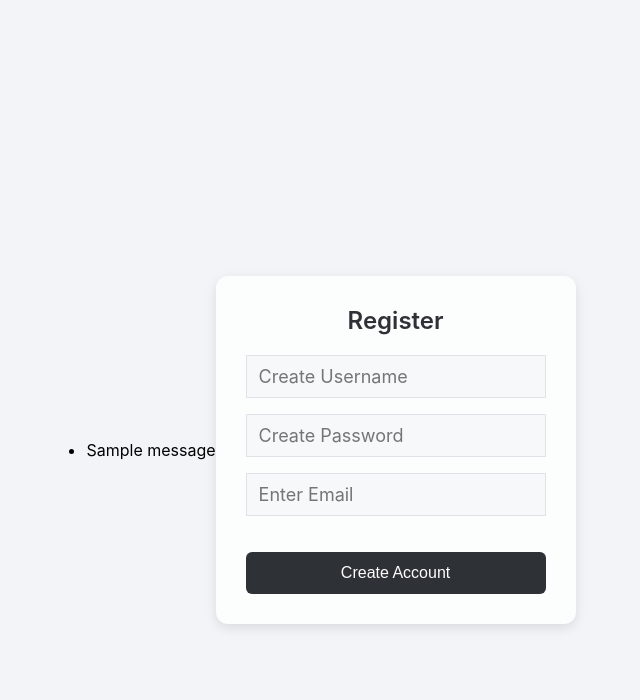
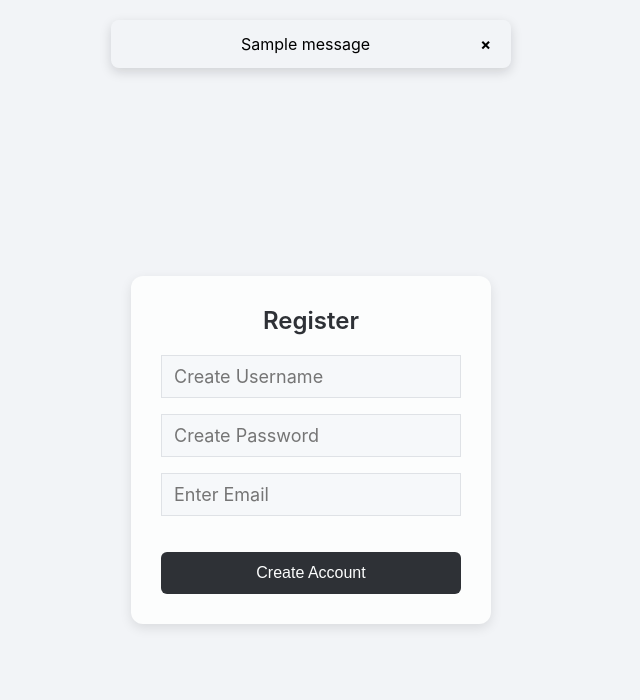
Before and after one commit to MiloGH-1/Bill-Splitter-Web-Application, a Flask app: page /register in a window 1280 px wide. Shown: the top 700 px of the page, without its empty margins (329-969 px from the left). Run offline with Flask 3, Linux system fonts and the light colour scheme; one stand-in notice (Sample message) is shown.

Commit message:
Styled the flashes and added ability to press an 'X' to remove them from the screen.

```diff
--- a/routes/auth.py
+++ b/routes/auth.py
@@ -20,10 +20,10 @@ def login():
                 session["user"] = email
                 session["user_id"] = found.id
 
-                flash("Sucessfully logged in! Hello " + found.username)
+                flash("Sucessfully logged in! Hello " + found.username, "green")
                 return redirect(url_for("user.dashboard"))
         else:
-
+                flash("Incorrect Details", "red")
                 return render_template("login.html")
 
     else:
@@ -49,14 +49,14 @@ def reg():
 
 
         elif foundUser:
-            flash("Username already in use!")
+            flash("Username already in use!", "red")
             return redirect(url_for("auth.reg"))
 
         else:
             usr = users(username, email, hashed_password)
             db.session.add(usr)
             db.session.commit()
-            flash("Account Created!")
+            flash("Account Created!", "green")
         return redirect(url_for("auth.login"))
 
     return render_template("register.html")
--- a/static/loginReg.css
+++ b/static/loginReg.css
@@ -58,3 +58,38 @@ input{
     font-size: large;
     font-family: -apple-system, BlinkMacSystemFont, "Segoe UI", Roboto, "Helvetica Neue", Arial, sans-serif;
 }
+
+.flashes {
+    list-style-type: none;
+    padding: 0;
+    margin: 0;
+    position: fixed;
+    top: 20px;
+    left: 50%;
+    transform: translateX(-50%);
+    z-index: 1;
+    width: 90%;
+    max-width: 400px;
+    text-align: center;
+}
+
+.flashes li {
+    padding: 14px 20px;
+    margin-bottom: 10px;
+    border-radius: 8px;
+    font-size: 16px;
+    box-shadow: 0 4px 12px rgba(12, 14, 18, 0.15);
+    font-family: -apple-system, BlinkMacSystemFont, "Segoe UI", Roboto, "Helvetica Neue", Arial, sans-serif;
+}
+
+.flashes li#green {
+    background-color: #e3fcef;
+    color: #12630f;
+    border: 1px solid #badbcc;
+}
+
+.flashes li#red {
+    background-color: #fce8e8;
+    color: #842029;
+    border: 1px solid #f5c2c7;
+}
--- a/templates/register.html
+++ b/templates/register.html
@@ -5,11 +5,13 @@
         <link rel="stylesheet" href="{{ url_for('static', filename='loginReg.css') }}">
     </head>
     <body>
-        {% with messages = get_flashed_messages() %}
+        {% with messages = get_flashed_messages(with_categories=true) %}
             {% if messages %}
                 <ul class=flashes>
-                {% for message in messages %}
-                <li>{{ message }}</li>
+                {% for category, message in messages %}
+                <li id="{{category}}" onclick="this.remove()" style="cursor: pointer;">{{ message }}
+                    <span style="float: right; font-weight: bold;">&times;</span>
+                </li>
                 {% endfor %}
                 </ul>
               {% endif %}
```
Also changed, not shown: static/dashboard.css (+36 -0 lines), templates/dashboard.html (+6 -3 lines), templates/login.html (+5 -3 lines), instance/database.sqlite3.
